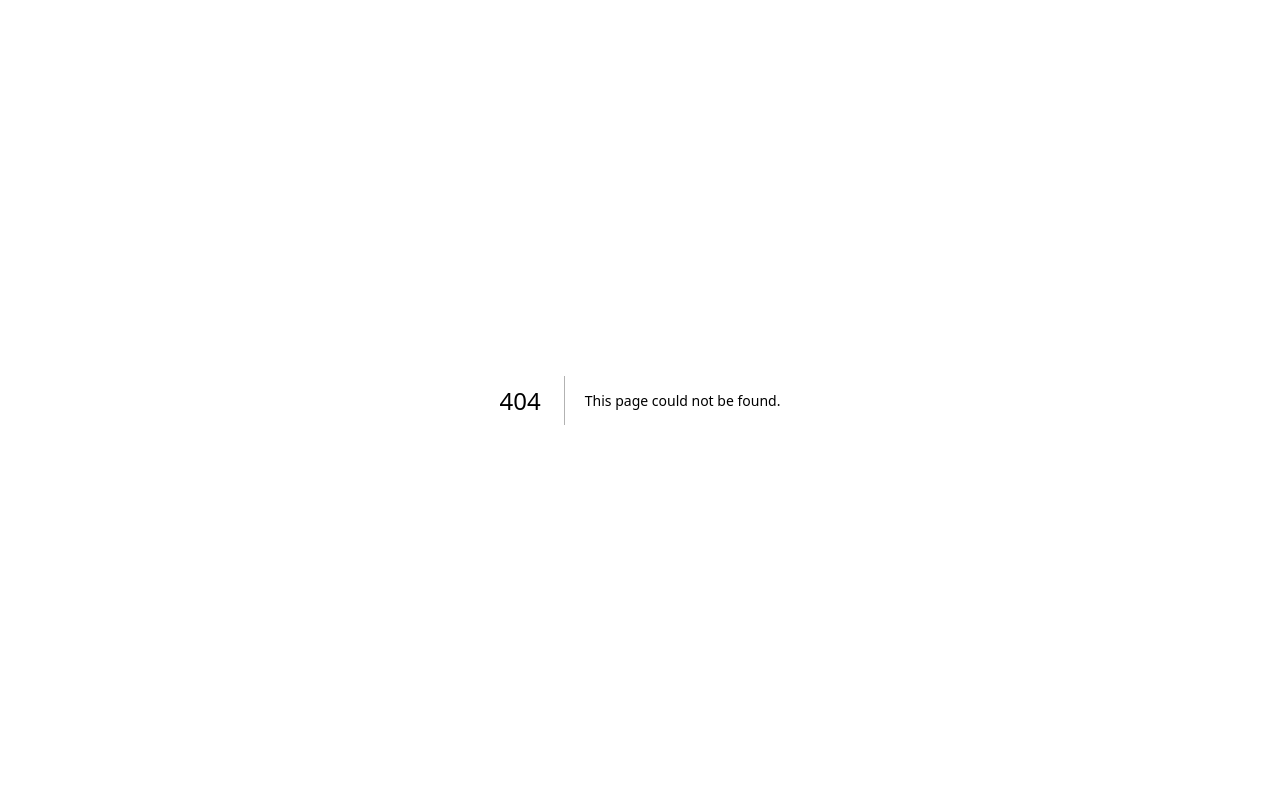
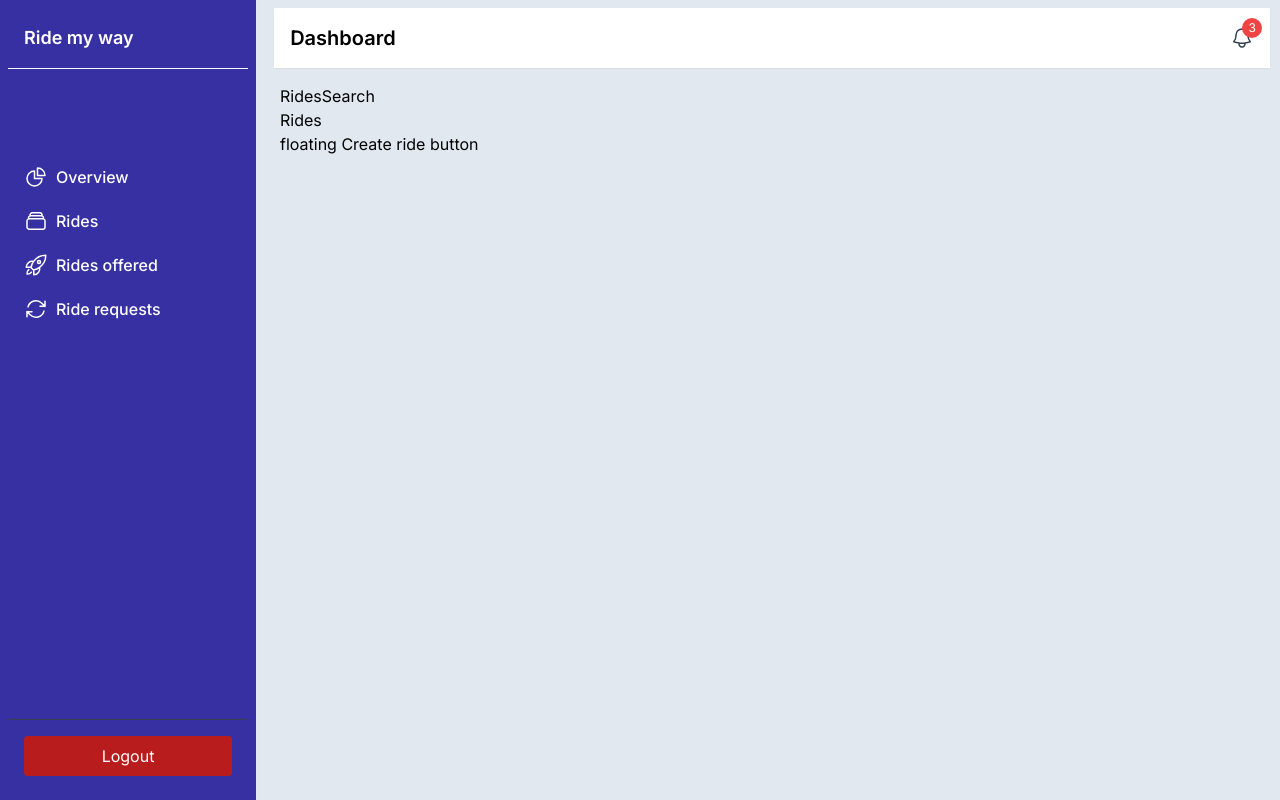
Before and after one commit to Xerrex/rmw-frontend, a Next.js app: page /dashboard/rides in a window 1280 px wide. Before the commit this address had no page. Built offline with nearby package versions, Linux system fonts and the light colour scheme.

Commit message:
Add the rides page

```diff
--- /dev/null
+++ b/app/dashboard/rides/page.tsx
@@ -0,0 +1,14 @@
+import React from 'react';
+import RidesSearch from '../ui/RidesSearch';
+
+function page() {
+  return (
+    <div className="text-black">
+      <RidesSearch/>
+      <div>Rides</div>
+      <div>floating Create ride button</div>
+    </div>
+  )
+}
+
+export default page
--- /dev/null
+++ b/app/dashboard/ui/RidesSearch.tsx
@@ -0,0 +1,10 @@
+import React from 'react';
+
+
+function RidesSearch() {
+  return (
+    <div className="w-full text-black">RidesSearch</div>
+  )
+}
+
+export default RidesSearch;
--- a/app/dashboard/ui/sidenav.tsx
+++ b/app/dashboard/ui/sidenav.tsx
@@ -2,10 +2,11 @@
 import React from 'react';
 import Link from 'next/link';
 import { logout } from '@/app/lib/actions_auth';
-import { RocketLaunchIcon, ArrowPathIcon, ChartPieIcon } from '@heroicons/react/24/outline';
+import { RocketLaunchIcon, ArrowPathIcon, ChartPieIcon, RectangleStackIcon } from '@heroicons/react/24/outline';
 
 const links= [
-  { name: 'Home', href: '/dashboard', icon:  ChartPieIcon },
+  { name: 'Overview', href: '/dashboard', icon:  ChartPieIcon },
+  { name: 'Rides', href: '/dashboard/rides', icon:  RectangleStackIcon },
   { name: 'Rides offered', href: '/dashboard/rides_offered', icon: RocketLaunchIcon },
   { name: 'Ride requests', href: '/dashboard/ride_requests', icon: ArrowPathIcon },
 ]
```
